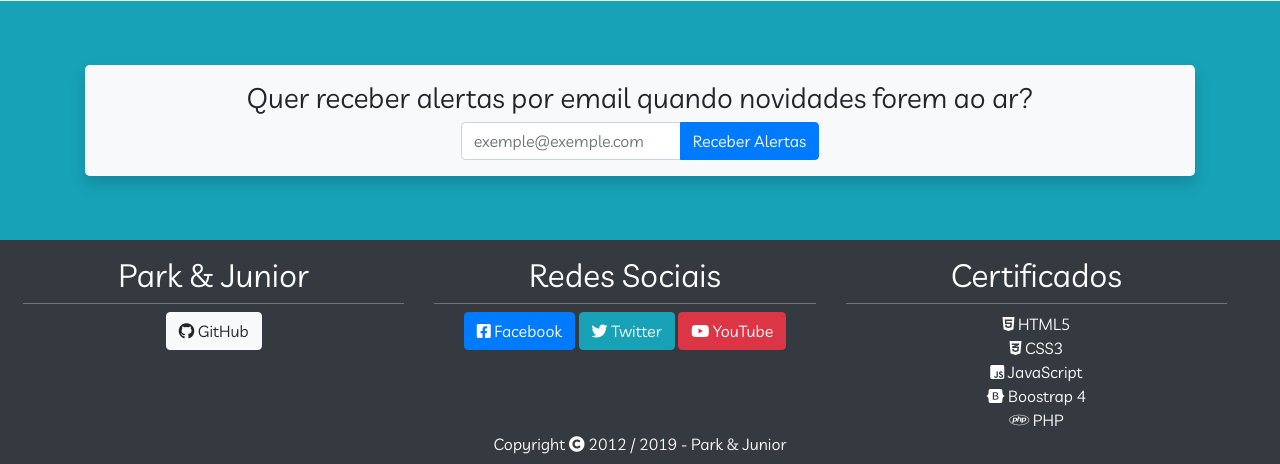
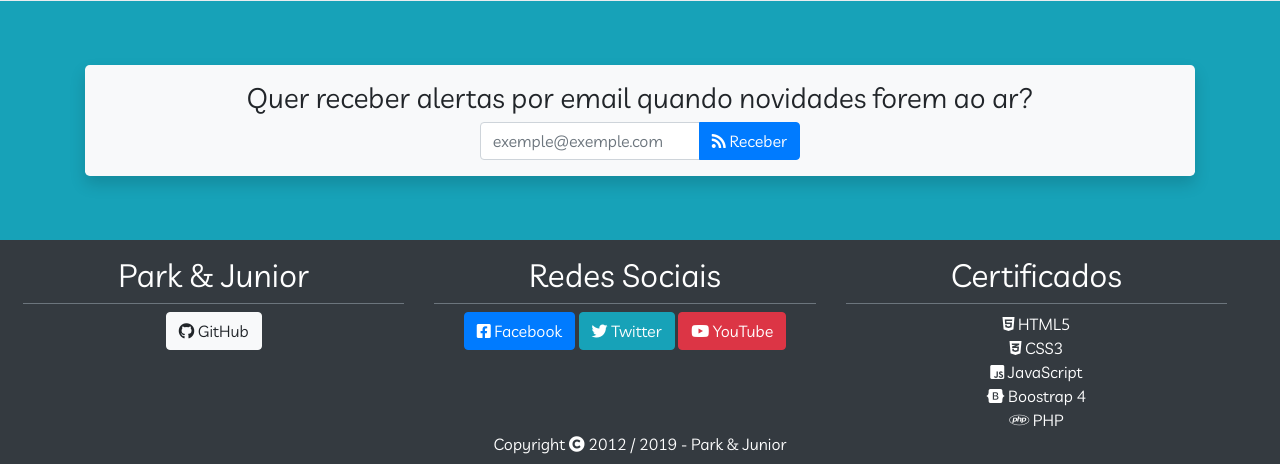
Before and after one commit to parkejunior/parkejunior5, a PHP site: page / in a window 1280 px wide. Shown: the part 2201-2665 px from the top of the page. Run offline with PHP 8.4, Linux system fonts and the light colour scheme; some libraries are stand-ins or nearby versions.

Commit message:
Update text on design section

```diff
--- a/index.php
+++ b/index.php
@@ -110,7 +110,7 @@
 			<div class="col-sm-3 px-5 py-3"><img src="/img/designgrphc.jpg" class="img-fluid shadow-lg rounded-circle"></div>
 			<div class="col-sm-9 p-5">
 				<h1 class="monospace">Design Gráfico</h1>
-				<p>Falando sobre programaçao e tals e agora vamos rodar esse link e tambem sobre design web e outras coisas de web developer</p>
+				<p>Quando criei o site, tive que aprender sobre identidade visual. Atualmente tenho habilidade em design com Flat e Blur, mas aprendi outros formatos como Low Poly e outras formas minimalistas de design.</p>
 				<a href="#" class="btn btn-outline-light btn-lg float-left">Acessar</a>
 			</div>
 			<div class="container-fluid text-center">
@@ -182,7 +182,7 @@
 					<div class="input-group">
 						<input class="form-control" type="text" name="email_notify" placeholder="exemple@exemple.com">
 						<div class="input-group-append">
-						<button class="btn btn-primary" type="submit">Receber Alertas</button>
+						<button class="btn btn-primary" type="submit"><i class="fas fa-rss"></i> Receber</button>
 						</div>
 					</div>
 				</form>
```
